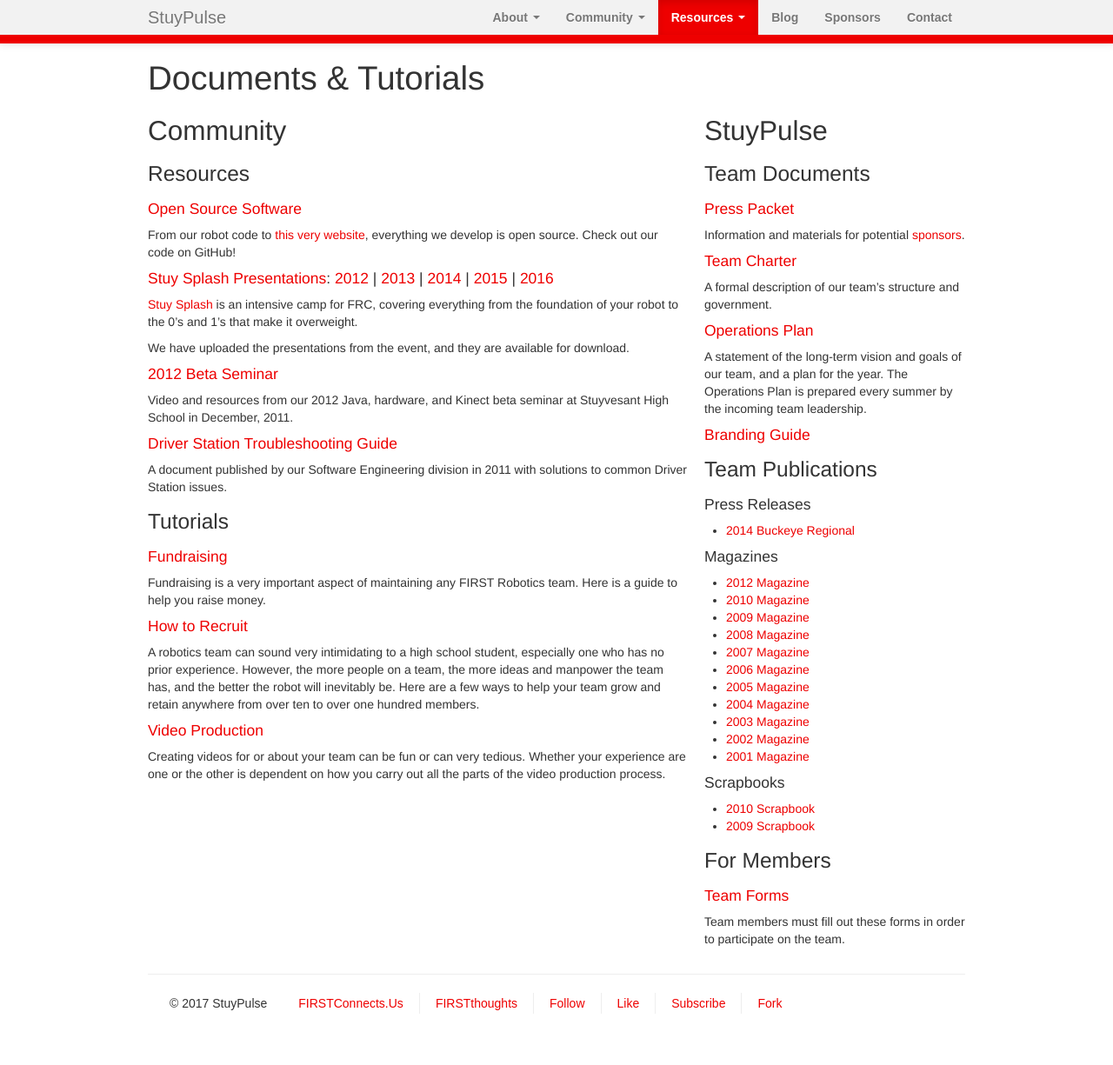
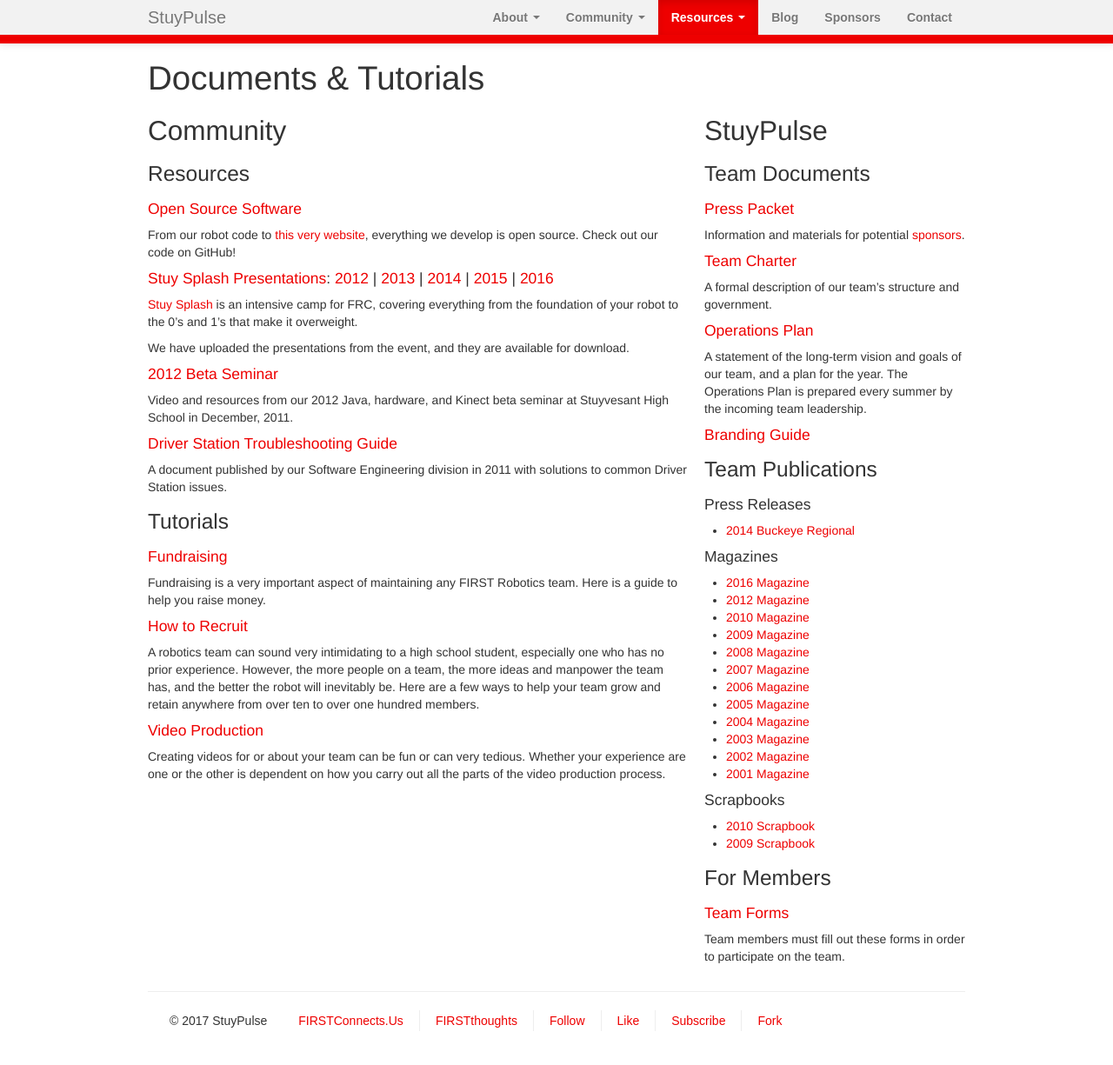
Before and after one commit to StuyPulse/team694.github.io, a Jekyll site: the page built from resources/index.md, in a window 1280 px wide and 1226 px high. Shown: the whole window at 87% size. Built offline with Jekyll 4.4.1, drawn with Linux system fonts in a browser that asks for light colours; nearby versions of some CDN libraries.

Commit message:
Add 2016 magazine

```diff
--- a/resources/index.md
+++ b/resources/index.md
@@ -57,6 +57,7 @@
 - [2014 Buckeye Regional](/downloads/teamdocs/pressreleases/OhioBuckeyeRegionalPressRelease.pdf)
 
 #### Magazines
+- [2016 Magazine](/downloads/teamdocs/magazines/2016Magazine.pdf)
 - [2012 Magazine](/downloads/teamdocs/magazines/2012Magazine.pdf)
 - [2010 Magazine](/downloads/teamdocs/magazines/10mag.pdf)
 - [2009 Magazine](/downloads/teamdocs/magazines/09mag.pdf)
```
Also changed, not shown: 1 other file.
